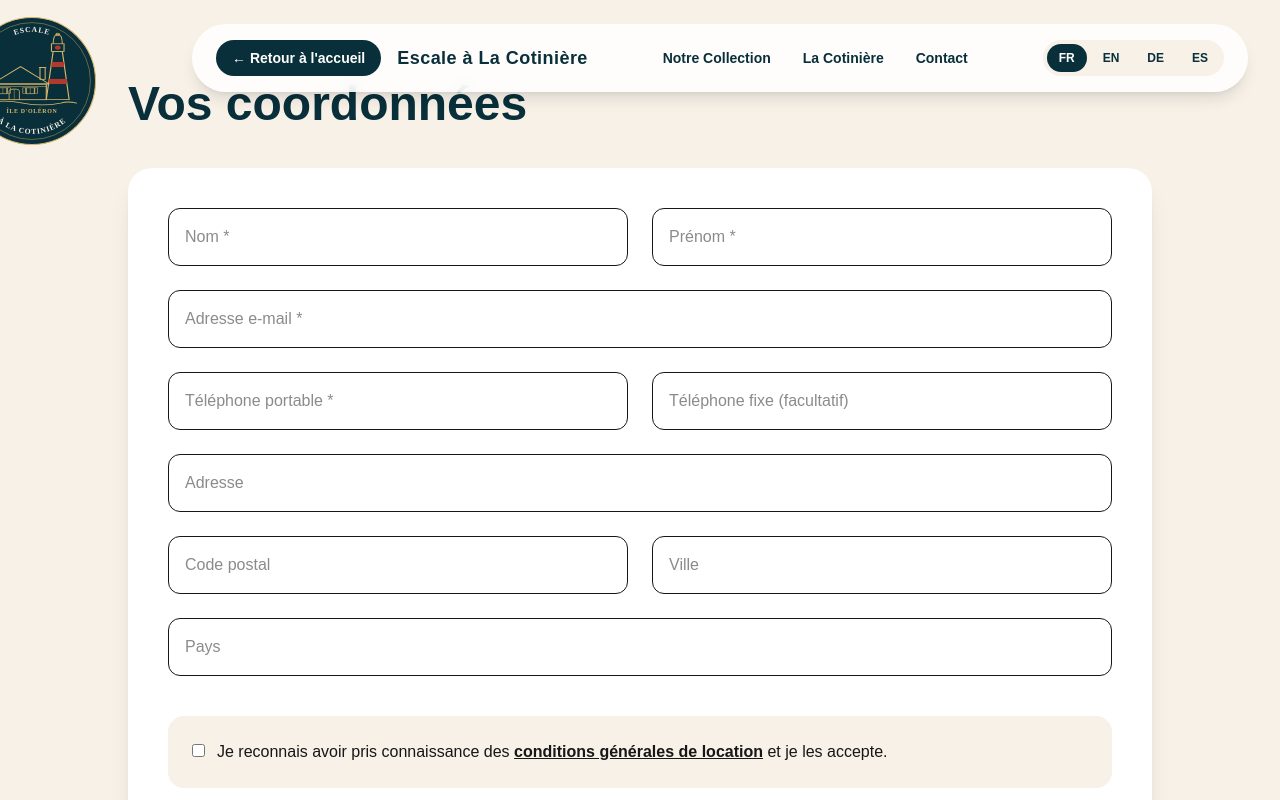
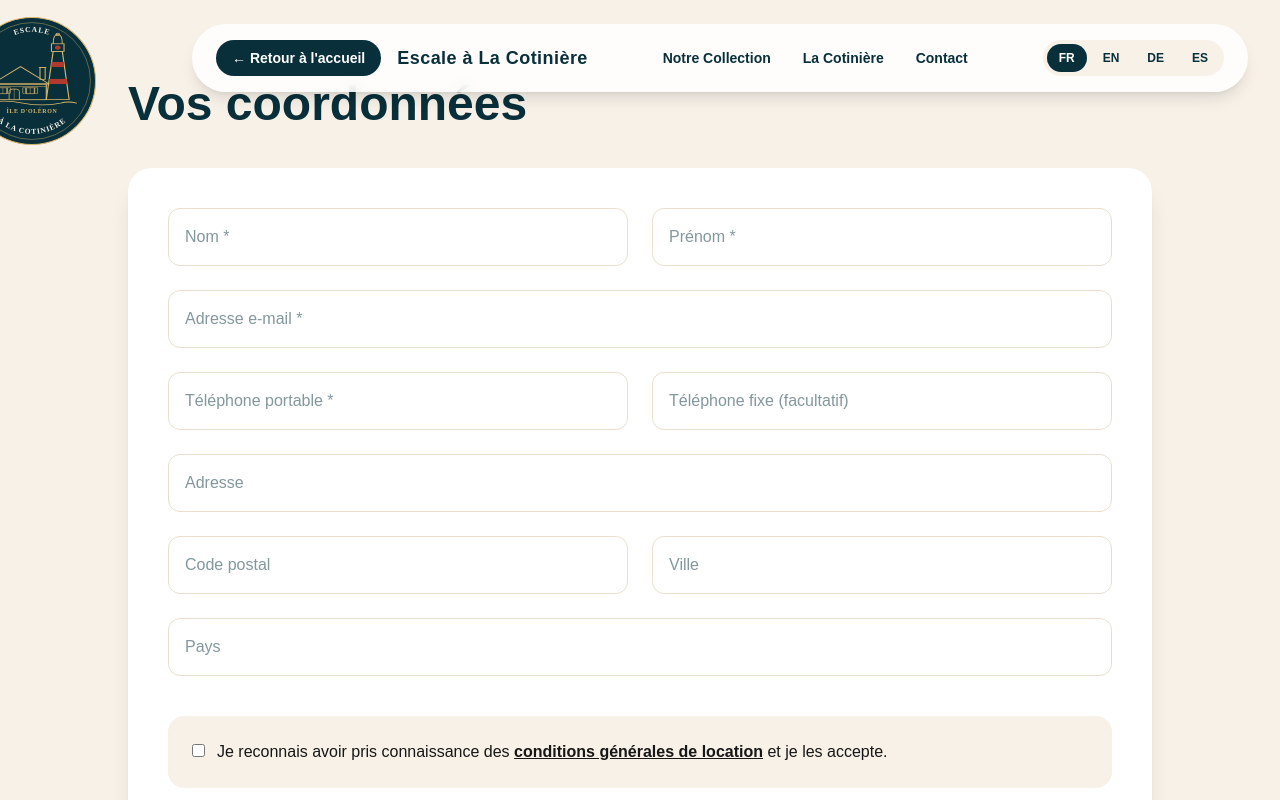
Before and after one commit to ESCALE17/Escale-Cotiniere, a Next.js app: page /coordonnees in a window 1280 px wide. Shown: the top 800 px of the page. Built offline with nearby package versions, Linux system fonts and the light colour scheme.

Commit message:
Lisibilite : mois calendrier, infos villa, champs coordonnees

```diff
--- a/app/components/BookingBox.tsx
+++ b/app/components/BookingBox.tsx
@@ -105,7 +105,9 @@ export default function BookingBox({ villaSlug }: { villaSlug: string }) {
           classNames={{
             months: "flex flex-col gap-8 md:flex-row",
             month: "space-y-4",
-            caption: "flex justify-center pb-4 text-xl font-bold text-[#082f3a]",
+            caption: "flex justify-center items-center pb-4 text-xl font-bold text-[#082f3a] relative",
+              caption_label: "text-xl font-bold text-[#082f3a]",
+              nav_button: "text-[#082f3a] hover:bg-[#d8b66a]/30 rounded-full p-1",
             table: "w-full border-collapse",
             head_cell: "w-9 md:w-11 text-xs md:text-sm font-semibold text-[#8a755d]",
             cell: "h-9 w-9 md:h-11 md:w-11 text-center text-xs md:text-sm",
--- a/app/components/VillaPageContent.tsx
+++ b/app/components/VillaPageContent.tsx
@@ -46,23 +46,23 @@ export default function VillaPageContent({ villaSlug }: { villaSlug: string }) {
 
         <div className="mb-10 grid grid-cols-2 gap-6 rounded-3xl bg-white p-8 shadow-lg md:grid-cols-4">
           <div>
-            <p className="text-sm text-gray-500">{t("villaPage.capacity")}</p>
+            <p className="text-sm font-semibold text-[#8a755d]">{t("villaPage.capacity")}</p>
             <p className="font-semibold">
               {translated?.capacity ?? villa.capacity}
             </p>
           </div>
           <div>
-            <p className="text-sm text-gray-500">{t("villaPage.bedrooms")}</p>
+            <p className="text-sm font-semibold text-[#8a755d]">{t("villaPage.bedrooms")}</p>
             <p className="font-semibold">{villa.bedrooms}</p>
           </div>
           <div>
-            <p className="text-sm text-gray-500">
+            <p className="text-sm font-semibold text-[#8a755d]">
               {t("villaPage.bathrooms")}
             </p>
             <p className="font-semibold">{villa.bathrooms}</p>
           </div>
           <div>
-            <p className="text-sm text-gray-500">{t("villaPage.pool")}</p>
+            <p className="text-sm font-semibold text-[#8a755d]">{t("villaPage.pool")}</p>
             <p className="font-semibold">{t("villaPage.poolPrivate")}</p>
           </div>
         </div>
--- a/app/coordonnees/page.tsx
+++ b/app/coordonnees/page.tsx
@@ -84,21 +84,21 @@ function CoordonneesPageContent() {
 
           <div className="grid gap-6 md:grid-cols-2">
             <input
-              className="rounded-xl border p-4"
+              className="rounded-xl border border-[#eadfce] p-4 text-[#082f3a] outline-none focus:border-[#082f3a]"
               placeholder={t("coord.nom")}
               value={form.nom}
               onChange={(e) => update("nom", e.target.value)}
             />
 
             <input
-              className="rounded-xl border p-4"
+              className="rounded-xl border border-[#eadfce] p-4 text-[#082f3a] outline-none focus:border-[#082f3a]"
               placeholder={t("coord.prenom")}
               value={form.prenom}
               onChange={(e) => update("prenom", e.target.value)}
             />
 
             <input
-              className="rounded-xl border p-4 md:col-span-2"
+              className="rounded-xl border border-[#eadfce] p-4 text-[#082f3a] outline-none focus:border-[#082f3a] md:col-span-2"
               placeholder={t("coord.email")}
               type="email"
               value={form.email}
@@ -106,42 +106,42 @@ function CoordonneesPageContent() {
             />
 
             <input
-              className="rounded-xl border p-4"
+              className="rounded-xl border border-[#eadfce] p-4 text-[#082f3a] outline-none focus:border-[#082f3a]"
               placeholder={t("coord.telephone")}
               value={form.telephone}
               onChange={(e) => update("telephone", e.target.value)}
             />
 
             <input
-              className="rounded-xl border p-4"
+              className="rounded-xl border border-[#eadfce] p-4 text-[#082f3a] outline-none focus:border-[#082f3a]"
               placeholder={t("coord.telephoneFixe")}
               value={form.telephoneFixe}
               onChange={(e) => update("telephoneFixe", e.target.value)}
             />
 
             <input
-              className="rounded-xl border p-4 md:col-span-2"
+              className="rounded-xl border border-[#eadfce] p-4 text-[#082f3a] outline-none focus:border-[#082f3a] md:col-span-2"
               placeholder={t("coord.adresse")}
               value={form.adresse}
               onChange={(e) => update("adresse", e.target.value)}
             />
 
             <input
-              className="rounded-xl border p-4"
+              className="rounded-xl border border-[#eadfce] p-4 text-[#082f3a] outline-none focus:border-[#082f3a]"
               placeholder={t("coord.codePostal")}
               value={form.codePostal}
               onChange={(e) => update("codePostal", e.target.value)}
             />
 
             <input
-              className="rounded-xl border p-4"
+              className="rounded-xl border border-[#eadfce] p-4 text-[#082f3a] outline-none focus:border-[#082f3a]"
               placeholder={t("coord.ville")}
               value={form.ville}
               onChange={(e) => update("ville", e.target.value)}
             />
 
             <input
-              className="rounded-xl border p-4 md:col-span-2"
+              className="rounded-xl border border-[#eadfce] p-4 text-[#082f3a] outline-none focus:border-[#082f3a] md:col-span-2"
               placeholder={t("coord.pays")}
               value={form.pays}
               onChange={(e) => update("pays", e.target.value)}
```
